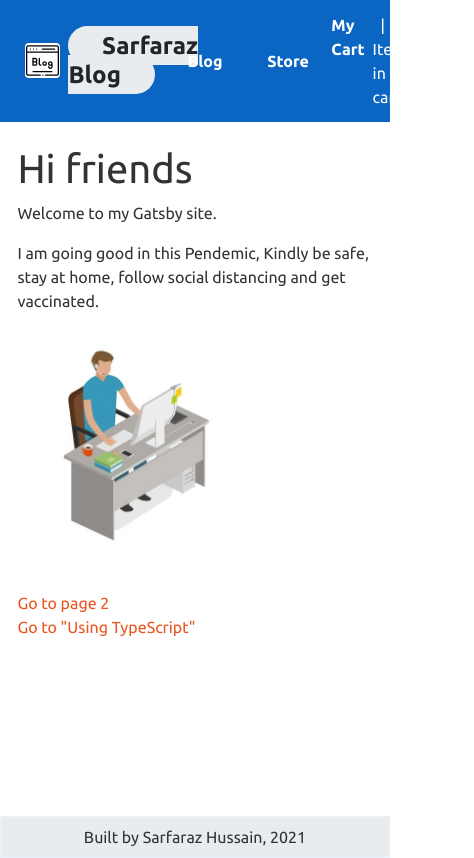
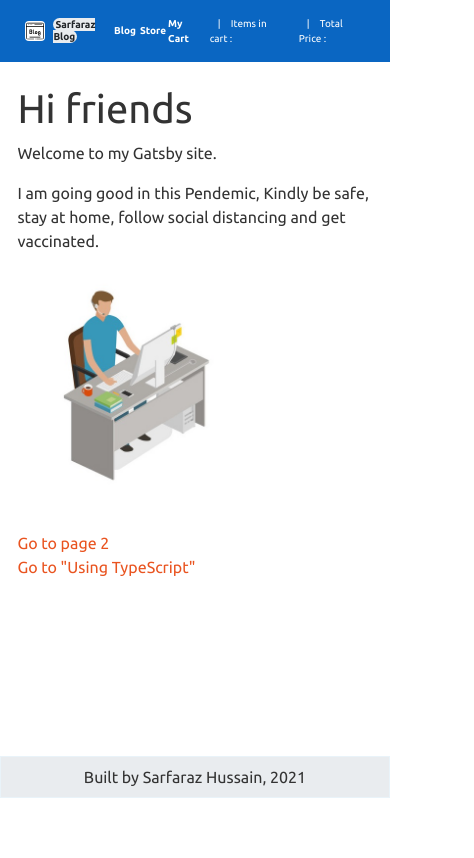
Before and after one commit to HSarfaraz/gatsby-blog, a Gatsby site: page / in a window 390 px wide. Shown: the whole page, 474 px wide, since content can reach past the window. Built offline with nearby package versions, Linux system fonts and the light colour scheme; Gatsby itself is replaced by a stand-in of ours.

Commit message:
Gatsby project initial commit 5

```diff
--- a/src/components/layout.css
+++ b/src/components/layout.css
@@ -742,3 +742,19 @@ a:hover {
 .no-border {
   border: none !important;
 }
+
+@media only screen and (max-width: 600px) {
+  .active,
+  .active:hover,
+  .navlink:hover,
+  .navlink {
+    padding: 1px 2px !important;
+  }
+  .logo {
+    width: 20px !important;
+  }
+  header,
+  h4 {
+    font-size: 10px !important;
+  }
+}
```
